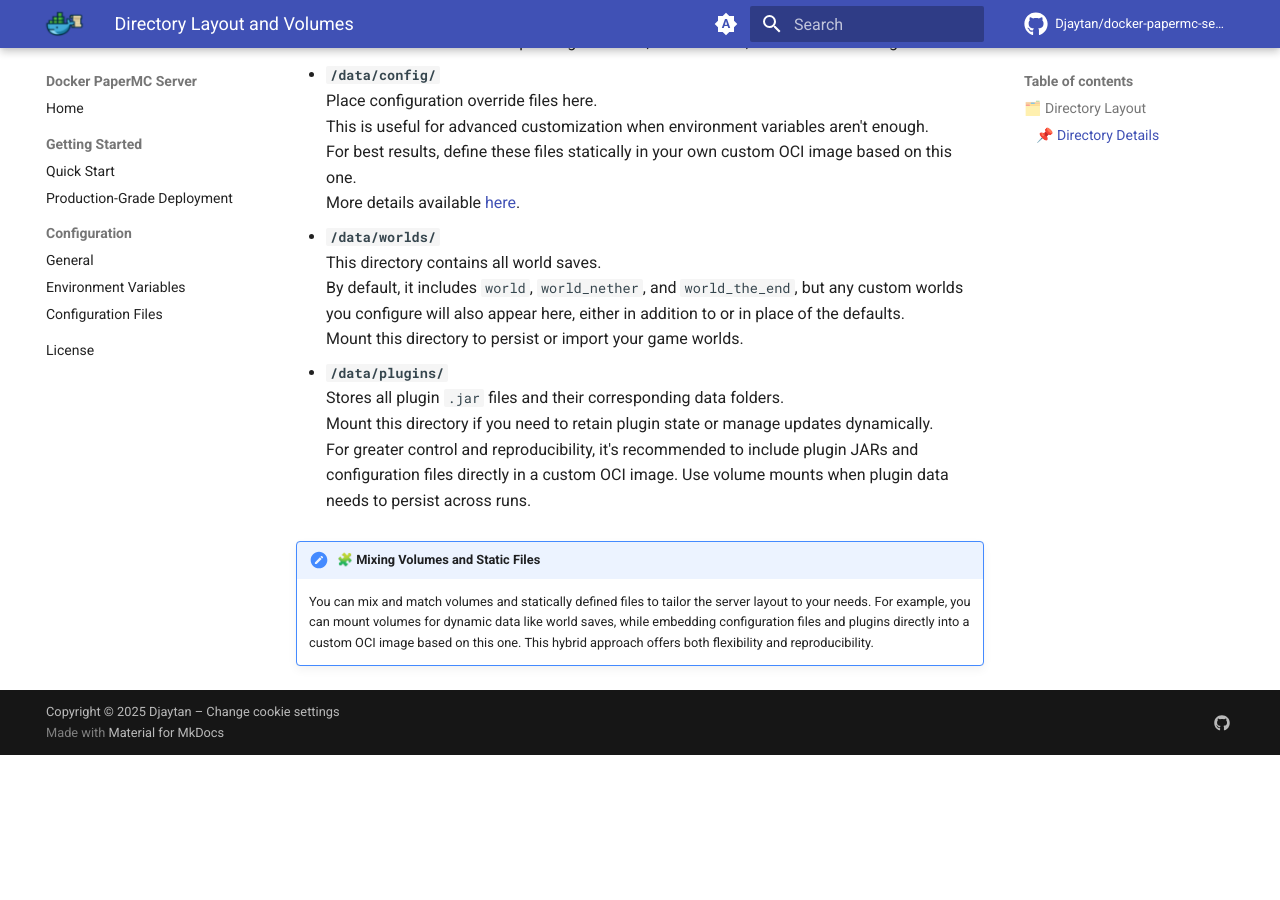
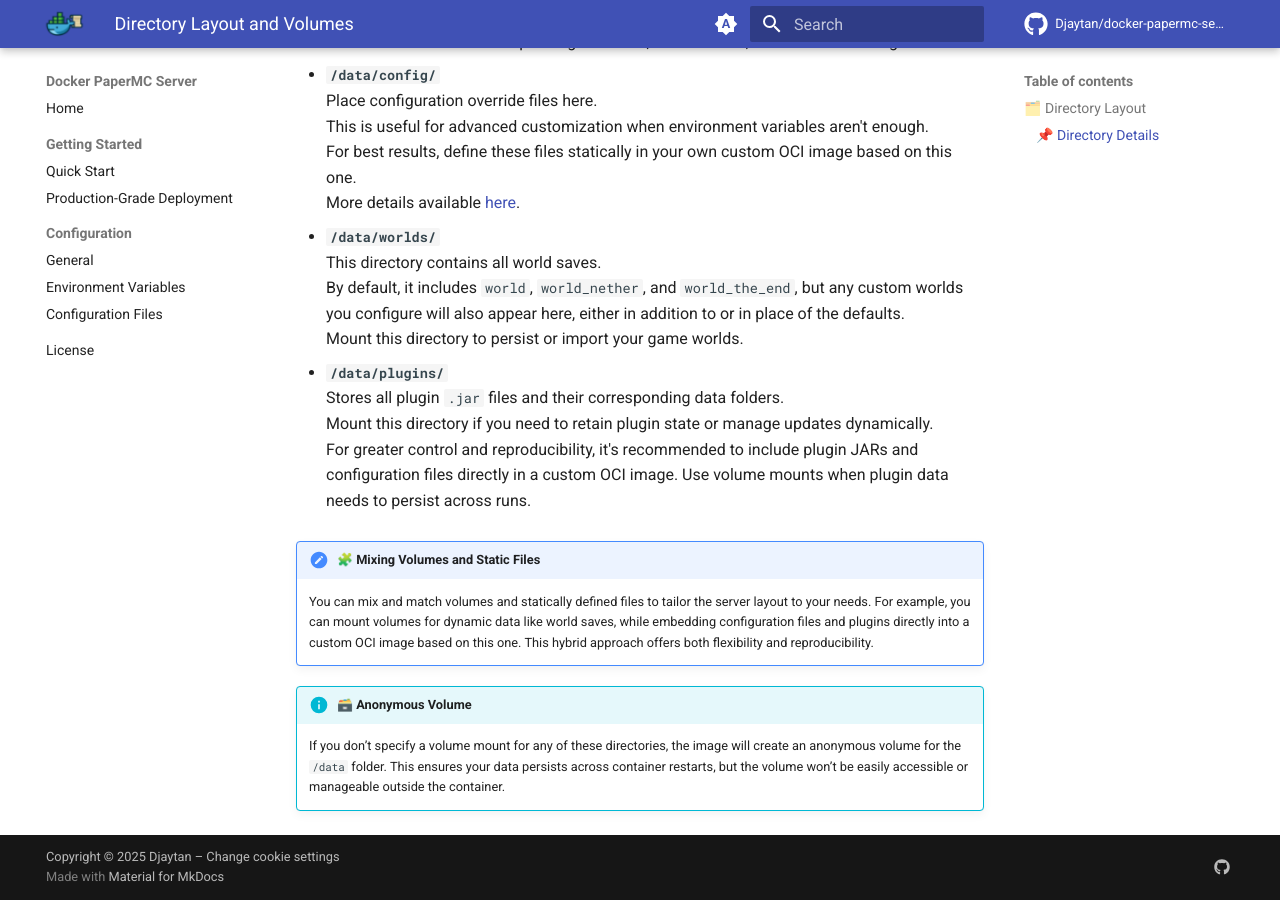
Before and after one commit to Djaytan/docker-papermc-server, an MkDocs documentation site: the page built from docs/user-guide/src/directory-layout-and-volumes.md, in a window 1280 px wide and 900 px high, scrolled down 1260 px. Built offline with MkDocs 1.6.1 and Material for MkDocs 9.7.7, drawn with Linux system fonts in a browser that asks for light colours; comment, search, counter and statistics services are not loaded; before the commit the page ends 2015 px from its top, so only the background shows below that.

Commit message:
docs: specify default behavior when no mount point is specified (#273)

```diff
--- a/docs/user-guide/src/directory-layout-and-volumes.md
+++ b/docs/user-guide/src/directory-layout-and-volumes.md
@@ -66,3 +66,8 @@
     For example, you can mount volumes for dynamic data like world saves, while embedding configuration files and plugins directly into
     a custom OCI image based on this one.
     This hybrid approach offers both flexibility and reproducibility.
+
+!!! info "🗃️ Anonymous Volume"
+
+    If you don’t specify a volume mount for any of these directories, the image will create an anonymous volume for the `/data` folder.
+    This ensures your data persists across container restarts, but the volume won’t be easily accessible or manageable outside the container.
```
